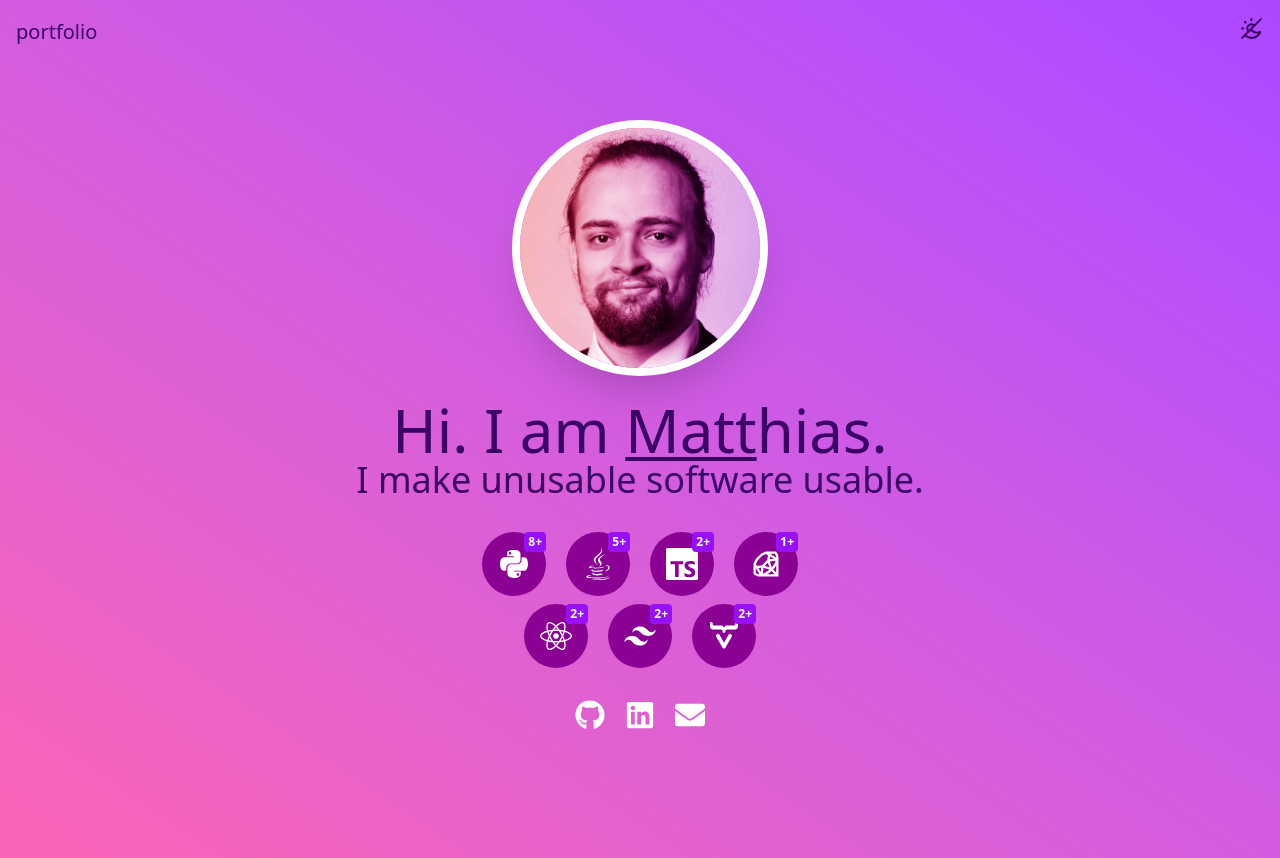
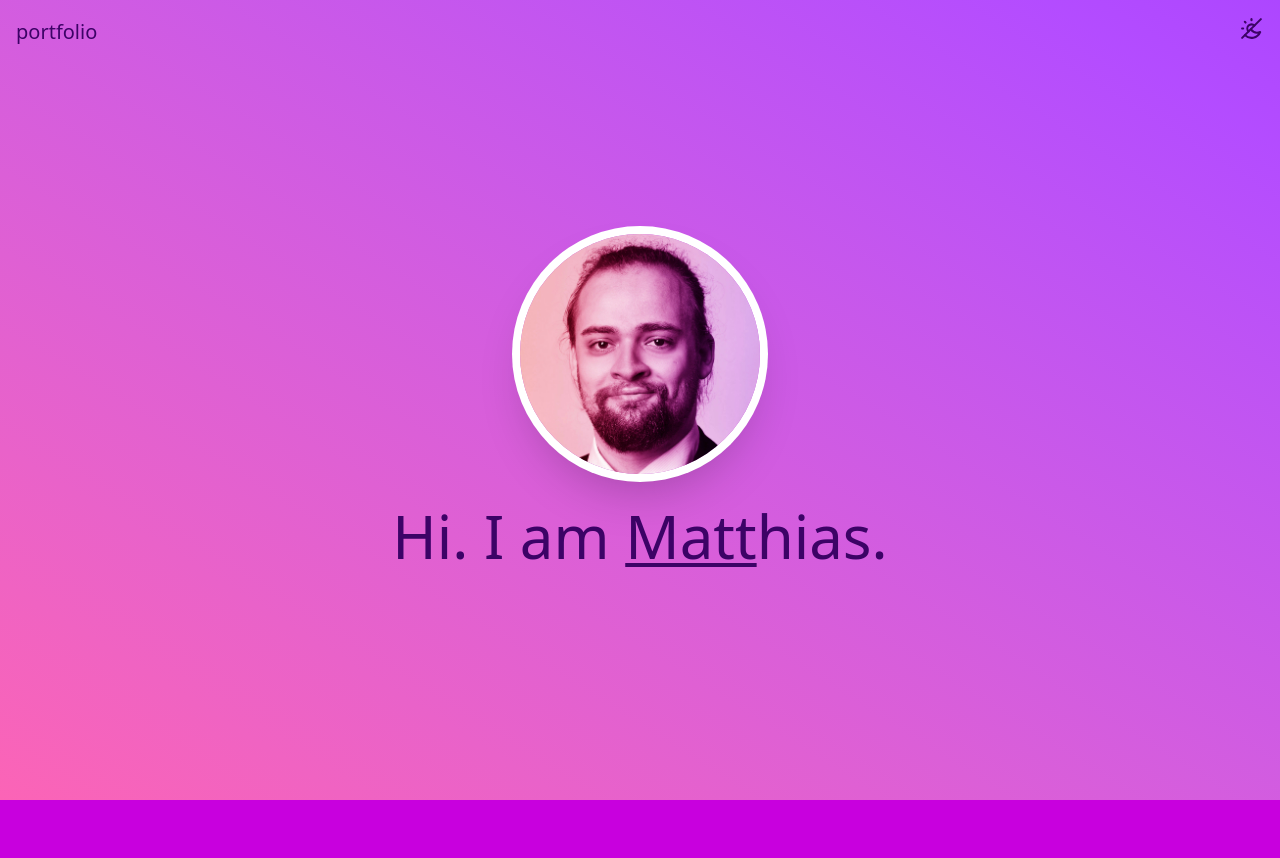
Before and after one commit to mtkalms/mtkalms.github.io, a React (Vite) app: page / in a window 1280 px wide. After the commit the page ends 800 px from the top, so only its background shows below. Built offline with nearby package versions, Linux system fonts and the light colour scheme.

Commit message:
Simplify page placeholder

```diff
--- a/src/App.tsx
+++ b/src/App.tsx
@@ -6,8 +6,9 @@ import Navbar from "./components/Navbar";
 import SocialBadge from "./components/SocialBadge";
 
 function App() {
-  return <>
-    <Navbar/>
+  return (
+    <>
+      <Navbar />
       <div className="main">
         <div className="flex flex-col gap-8 items-center">
           <Avatar
@@ -16,31 +17,17 @@ function App() {
           />
           <div>
             <h1 className="text-6xl font-thin">
-            <span className="font-normal">Hi. </span>
-            I am <span className="font-normal underline decoration-4 underline-offset-4">Matt</span>hias.</h1>
-          <h2 className="text-4xl font-thin">I make unusable software usable.</h2>
-        </div>
-        <div className="flex flex-col items-center gap-2">
-          <div className="flex gap-5">
-            <SkillBadge skill="python" experience={8} />
-            <SkillBadge skill="java" experience={5} />
-            <SkillBadge skill="typescript" experience={2} />
-            <SkillBadge skill="ruby" experience={1} />
-          </div>
-          <div className="flex gap-5">
-            <SkillBadge skill="react" experience={2} />
-            <SkillBadge skill="tailwind css" experience={2} />
-            <SkillBadge skill="vaadin" experience={2} />
-          </div>
-        </div>
-        <div className="flex flex-row justify-around gap-5 items-center">
-          <SocialBadge type="Github" href="https://github.com/mtkalms"/>
-          <SocialBadge type="Linkedin" href="https://www.linkedin.com/in/matthias-kalms/"/>
-          <SocialBadge type="Mail" href="mailto:mtkalms@gmail.com"/>
+              <span className="font-normal">Hi. </span>I am{" "}
+              <span className="font-normal underline decoration-4 underline-offset-4">
+                Matt
+              </span>
+              hias.
+            </h1>
           </div>
         </div>
       </div>
     </>
+  );
 }
 
 export default App;
--- a/src/index.css
+++ b/src/index.css
@@ -20,5 +20,5 @@ body {
   place-items: center;
   min-width: 320px;
   min-height: 100vh;
-  @apply bg-gradient-to-tr from-pink-400 to-purple-500 dark:from-pink-600 dark:to-purple-700;
+  @apply bg-linear-to-tr from-pink-400 to-purple-500 dark:from-pink-600 dark:to-purple-700;
 }
```
Lines whose indentation alone changed are shown as unchanged.
